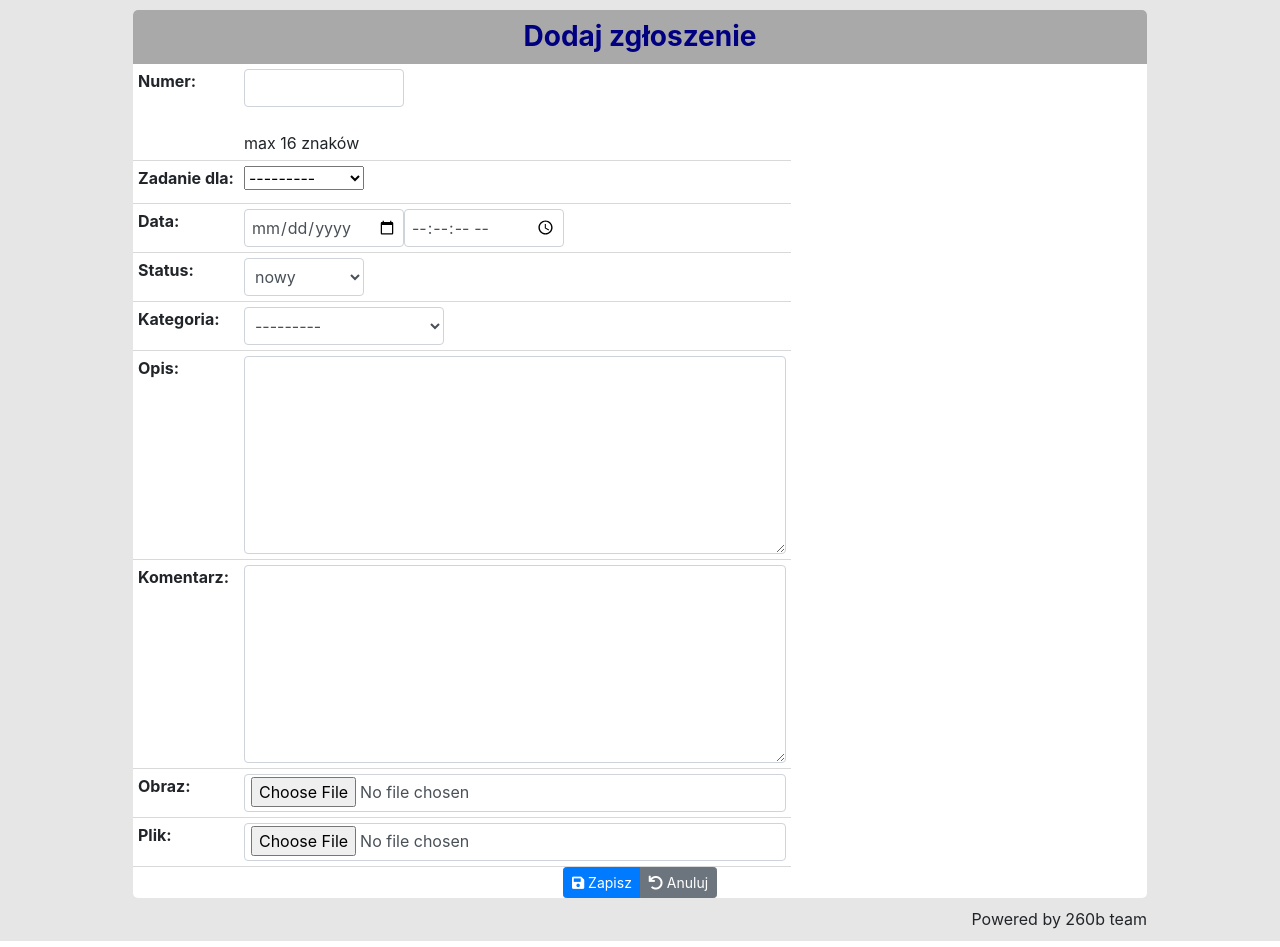
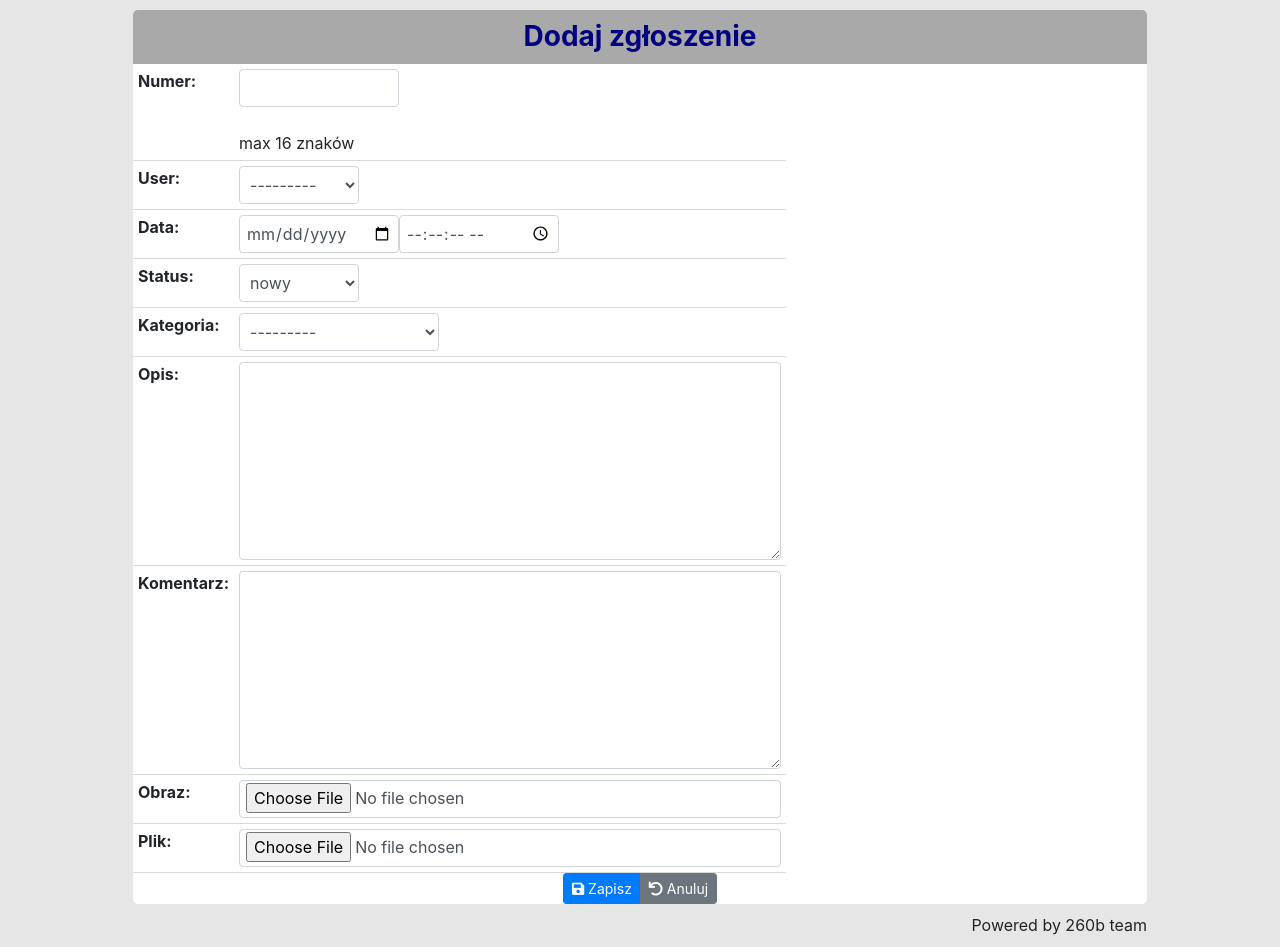
Before and after one commit to doczkowska/iwbMacMisz260, a Django app: page /service/create/ in a window 1280 px wide. Shown: the part 70-1017 px from the top of the page. Run offline with Django 3.2, Linux system fonts and the light colour scheme; the visitor is signed in with stand-in values (Sample User, id 1); data comes from the database, SQL or seed files in the repository; data that the repository does not hold is empty; some libraries are stand-ins or nearby versions.

Commit message:
Poprawki
Pole user działa xD

```diff
--- a/iwbMacMisz260/views.py
+++ b/iwbMacMisz260/views.py
@@ -30,11 +30,11 @@ def signup(request):
                 'Potwierdzenie Rejestracji',
                 'Dziękuję to był tylko test',
                 settings.EMAIL_HOST_USER,
-                [request.user.email])
+                [request.owner.email])
 
             email.fail_silently = False
             email.send()
-            print('Wysłano Mail na: ',request.user.email)
+            print('Wysłano Mail na: ',request.owner.email)
             return redirect("startpage")
 
     else:
--- a/service/forms.py
+++ b/service/forms.py
@@ -6,12 +6,6 @@ from django.contrib.auth.models import User
 
 
 class SearchForm(forms.Form):
-    user = forms.ModelChoiceField(required=False,
-                                    empty_label="",
-                                    label="Dla",
-                                    label_suffix="",
-                                    queryset=Category.objects.all(),
-                                    widget=forms.widgets.Select(attrs={"class": "form-control"}))
 
     fraze = forms.CharField(required=False,
                             label="Fraza",
@@ -34,6 +28,7 @@ class SearchForm(forms.Form):
                                label_suffix="",
                                choices=STATUS_CHOICES,
                                widget=forms.widgets.Select(attrs={"class": "form-control"}))
+
     category = forms.ModelChoiceField(required=False,
                                       queryset=Category.objects.all(),
                                       empty_label="",
@@ -65,8 +60,9 @@ class NoticeForm(forms.ModelForm):
                   "image",
                   "file"]
 
-        widgets = { "author": forms.widgets.Select(attrs={"class": "form-control",
+        widgets =   {"user": forms.widgets.Select(attrs={"class": "form-control",
                                                          "style": "width:120px;display:inline"}),
+
                     "date": forms.widgets.DateInput(attrs={"type": "date"}),
 
                     "number": forms.widgets.TextInput(attrs={"class": "form-control",
--- a/service/models.py
+++ b/service/models.py
@@ -1,7 +1,7 @@
 from django.db import models
 from private_storage.fields import PrivateFileField
 import os
-from django.conf import settings
+from django.contrib.auth.models import User
 
 class Category(models.Model):
     symbol = models.CharField(max_length=64,
@@ -16,10 +16,10 @@ class Category(models.Model):
 
 
 class Notice(models.Model):
-    user = models.ForeignKey(
-                            settings.AUTH_USER_MODEL, db_column="user",
-                            on_delete=models.CASCADE,
-                            verbose_name="Zadanie dla")
+
+    user = models.ForeignKey(User,
+                            on_delete = models.PROTECT,
+                            verbose_name = "user")
 
     number = models.CharField(max_length=16,
                               unique=True,
--- a/service/templates/service/list.html
+++ b/service/templates/service/list.html
@@ -52,7 +52,7 @@
 					{{ notice.status_name }}
 				</td>
 				<td>{{ notice.category|default:"" }}</td>
-				<td>{{ form.user }}</td>
+				<td>{{ notice.user }}</td>
 
 				<td class="text-right">
 					{% if user.is_authenticated %}
--- a/service/templates/service/profile.html
+++ b/service/templates/service/profile.html
@@ -76,5 +76,5 @@
 
 
 </main>
-  </body>
+ </body>
 </html>
--- a/service/views.py
+++ b/service/views.py
@@ -26,8 +26,7 @@ def list_(request):
             notice_filter &= Q(status__in=form.cleaned_data["status"])
         if form.cleaned_data["category"]:
             notice_filter &= Q(category=form.cleaned_data["category"])
-        if form.cleaned_data["user"]:
-            notice_filter &= Q(category=form.cleaned_data["user"])
+
 
         notices = Notice.objects.filter(notice_filter)
     return render(request,
@@ -86,7 +85,7 @@ class NoticePrivateDownloadView(PrivateStorageDetailView):
     model_file_field = "file"
 
     def can_access_file(self, private_file):
-        if self.request.user.is_authenticated:
+        if self.request.owner.is_authenticated:
             return True
         else:
             return False
```
Also changed, not shown: service/templates/registration/login.html (+9 -1 lines), templates/base.html (+8 -4 lines), service/migrations/0008_auto_20210114_2145.py (added), service/migrations/0009_auto_20210115_1240.py (added), service/migrations/0010_remove_notice_user.py (added), service/migrations/0011_notice_user.py (added), 1 other file.
